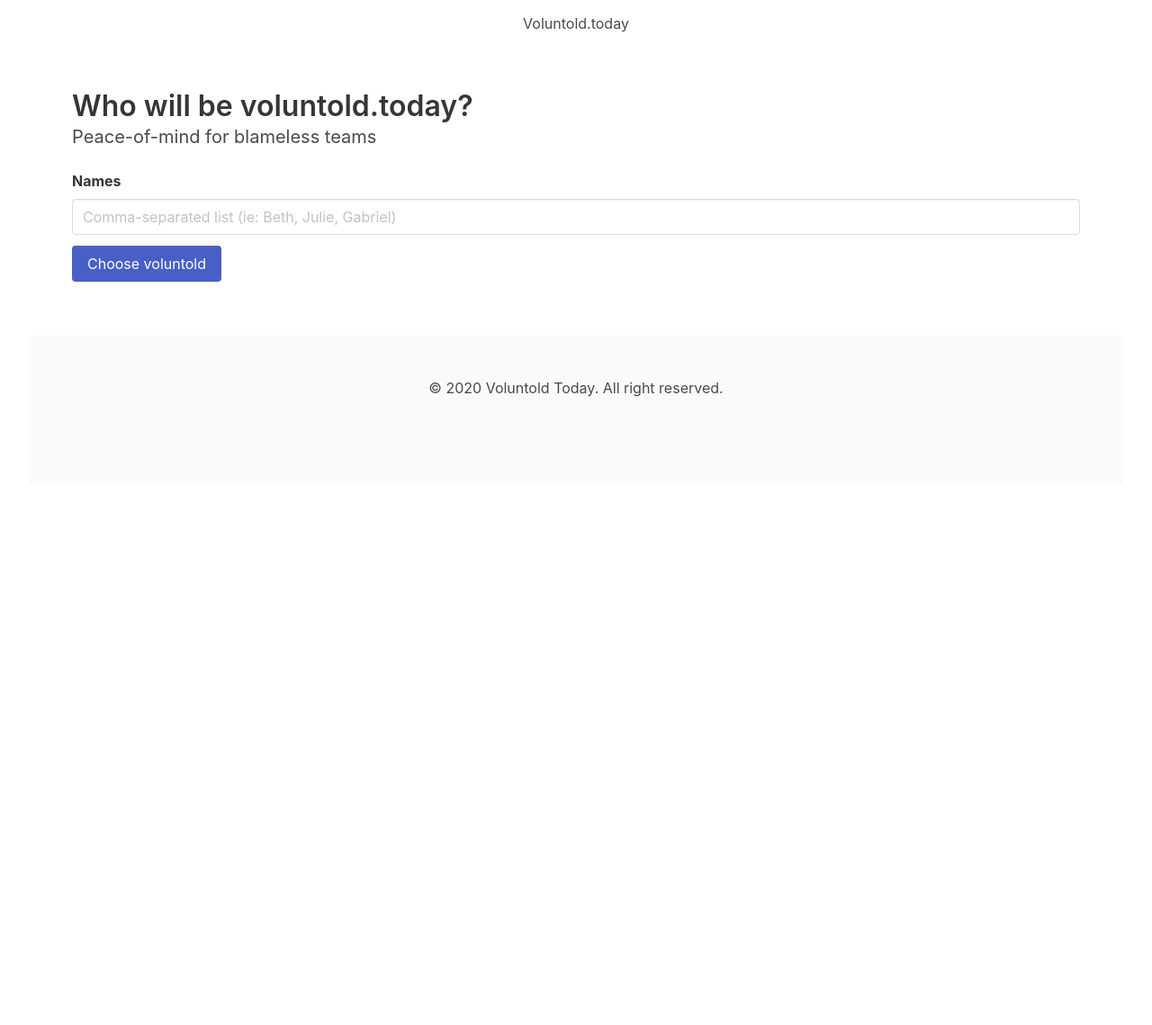
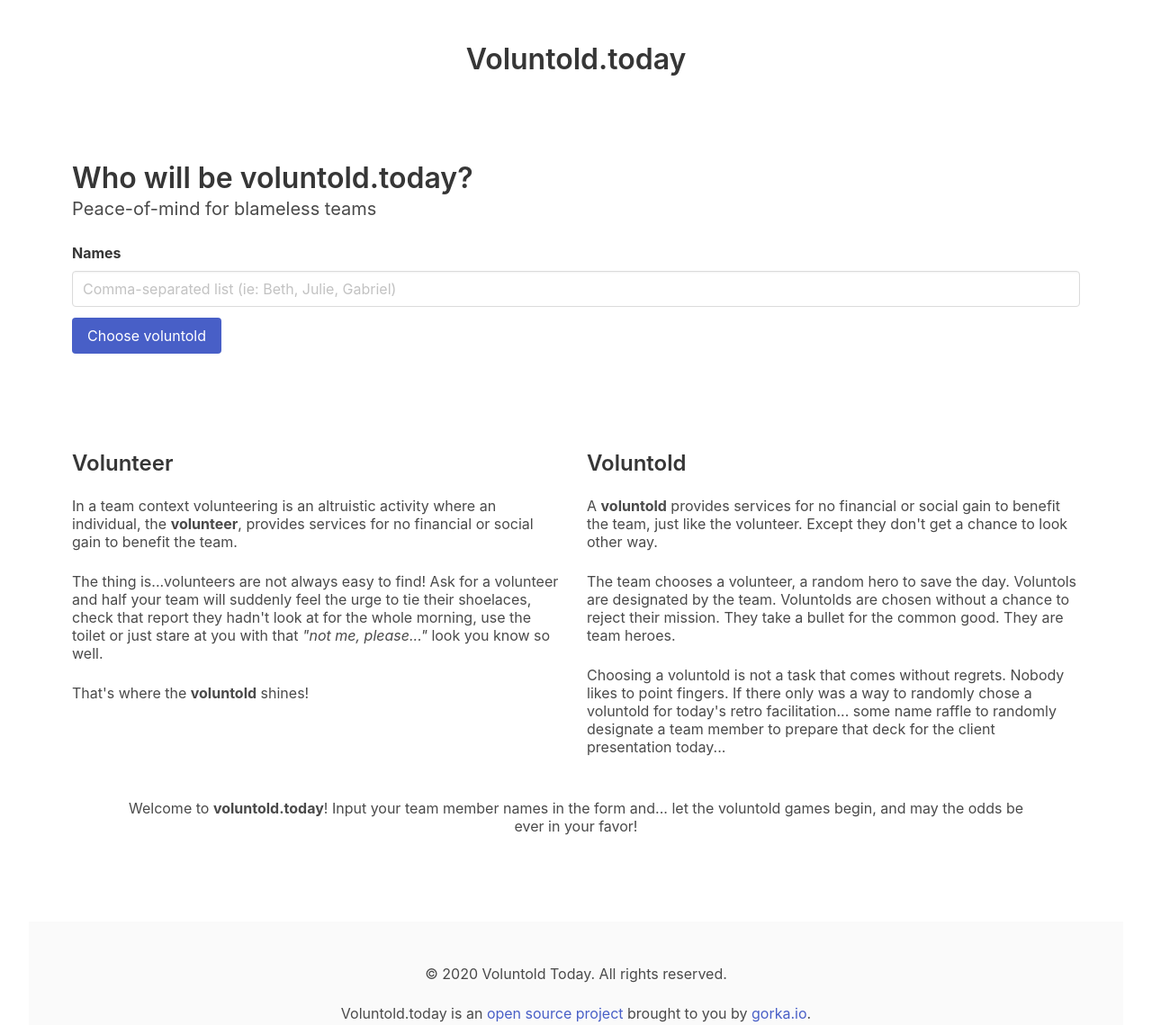
Before and after one commit to gorkaio/voluntold, a React app: page www/dist/index.html in a window 1280 px wide. Shown: the whole page at 90% size. Before the commit the page ends 800 px from the top, so only its background shows below. Built offline with nearby package versions, Linux system fonts and the light colour scheme.

Commit message:
Add description text to homepage

```diff
--- a/www/dist/index.html
+++ b/www/dist/index.html
@@ -21,17 +21,9 @@
   <body>
     <div class="container is-fluid" id="content">
       <header>
-        <nav class="navbar">
-          <div class="container">
-            <div class="navbar-menu is-active">
-              <div class="navbar-start"></div>
-              <div class="navbar-brand">
-                <a class="navbar-item" href="https://voluntold.today">Voluntold.today</a>
-              </div>
-              <div class="navbar-end"></div>
-            </div>
-          </div>
-        </nav>
+        <section class="section">
+          <h1 class="title has-text-centered">Voluntold.today</h1>
+        </section>
       </header>
       <main>
         <section class="hero">
@@ -41,10 +33,53 @@
             <div id="app"></div>
           </div>
         </section>
+        <section class="section">
+          <div class="container">
+            <div class="columns is-multiline">
+              <div class="column is-6">
+                <h2 class="title is-spaced is-4">Volunteer</h2>
+                <p class="subtitle is-6">
+                  In a team context volunteering is an altruistic activity where an individual, the <b>volunteer</b>,
+                  provides services for no financial or social gain to benefit the team.
+                </p>
+                <p class="subtitle is-6">
+                  The thing is...volunteers are not always easy to find! Ask for a volunteer and half your team will
+                  suddenly feel the urge to tie their shoelaces, check that report they hadn't look at for the whole morning,
+                  use the toilet or just stare at you with that <i>"not me, please..."</i> look you know so well.
+                </p>
+                <p class="subtitle is-6">That's where the <b>voluntold</b> shines!</p>
+              </div>
+              <div class="column is-6">
+                <h2 class="title is-spaced is-4">Voluntold</h2>
+                <p class="subtitle is-6">
+                  A <b>voluntold</b> provides services for no financial or social gain to benefit the team, just like the volunteer.
+                  Except they don't get a chance to look other way.
+                </p>
+                <p class="subtitle is-6">
+                  The team chooses a volunteer, a random hero to save the day.
+                  Voluntols are designated by the team. Voluntolds are chosen without a chance to reject their mission.
+                  They take a bullet for the common good. They are team heroes.
+                </p>
+                <p class="subtitle is-6">
+                  Choosing a voluntold is not a task that comes without regrets. Nobody likes to point fingers.
+                  If there only was a way to randomly chose a voluntold for today's retro facilitation... some name raffle
+                  to randomly designate a team member to prepare that deck for the client presentation today...
+                </p>
+              </div>
+            </div>
+          </div>
+          <section class="section">
+            <div class="container has-text-centered">
+              <p class="subtitle is-6">Welcome to <b>voluntold.today</b>! Input your team member names in the form and... let the voluntold games begin, and may the odds be ever in your favor!</p>
+            </div>
+          </section>
+      </section>
       </main>
       <footer class="footer">
-        <p class="subtitle has-text-centered is-6">&copy; 2020 Voluntold Today. All right reserved.</p>
+        <p class="subtitle has-text-centered is-6">&copy; 2020 Voluntold Today. All rights reserved.</p>
+        <p class="subtitle has-text-centered is-6">Voluntold.today is an <a href="https://github.com/gorkaio/voluntold">open source project</a> brought to you by <a href="https://gorka.io">gorka.io</a>.</p>
       </footer>
+      <div id="cookie-policy"></div>
     </div>
 </body>
 </html>
```
